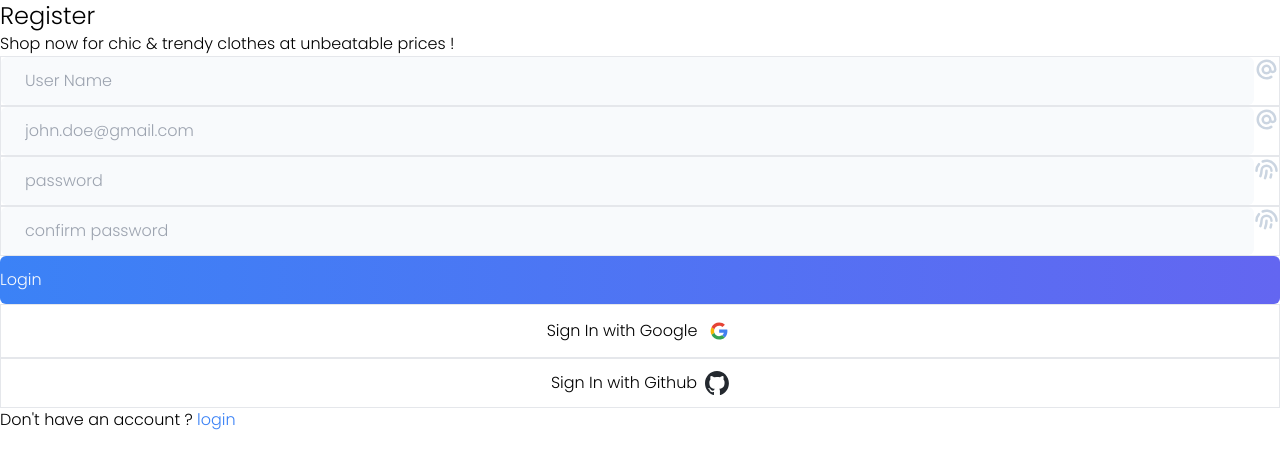
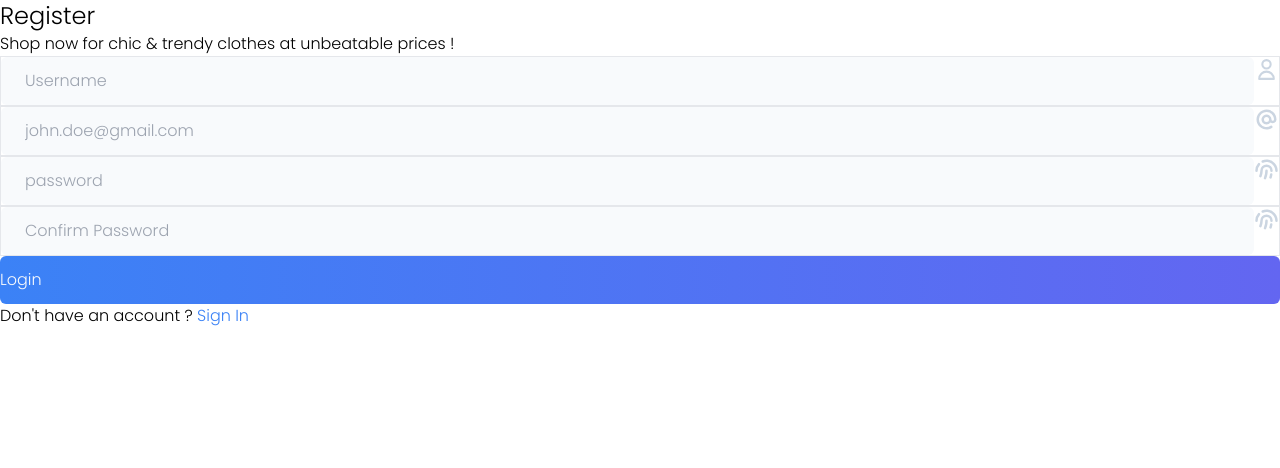
Before and after one commit to almacode1703/next-auth-app, a Next.js app: page /register in a window 1280 px wide. Shown: the top 468 px of the page. Built offline with nearby package versions, Linux system fonts and the light colour scheme.

Commit message:
Styling the Home Page

```diff
--- a/pages/layout/layout.js
+++ b/pages/layout/layout.js
@@ -9,7 +9,7 @@ export default function Layout({ children }) {
                     <div className= {styles.loginImage}></div>
                 </div>
                 <div className='right flex flex-col justify-evenly '>
-                    <div className='text-center py-10 bg-slate-50'>
+                    <div className='text-center py-10'>
                         {children}
                     </div>
                 </div>
--- a/pages/login/index.jsx
+++ b/pages/login/index.jsx
@@ -50,7 +50,7 @@ export default function Login() {
                         <button type="button" >Sign In with Github</button>
                         <Image src={gitImg} width="24" height="20" />
                     </div>
-                    <p className="text-center text-gray">Don't have an account ? <Link href={'/register'} className={styles.sign_up_link}>Sign Up</Link></p>
+                    <p className="text-center text-gray-400">Don't have an account ? <Link href={'/register'} className={styles.sign_up_link}>Sign Up</Link></p>
                 </form>
             </section>
         </Layout>
--- a/pages/register/index.jsx
+++ b/pages/register/index.jsx
@@ -5,12 +5,10 @@ import Head from "next/head";
 import Layout from "../layout/layout";
 import styles from "../../styles/form.module.css";
 import Image from "next/image";
-import gitImg from "../../public/assets/github-mark.svg";
-import googleImg from "../../public/assets/google-logo.svg";
-import { HiAtSymbol, HiFingerPrint } from "react-icons/hi";
+import { HiAtSymbol, HiFingerPrint, HiOutlineUser } from "react-icons/hi";
 
 export default function Register() {
-  const [show, setShow] = useState(false);
+  const [show, setShow] = useState({password:false, cpassword:false});
   return (
     <Layout>
       <Head>
@@ -28,11 +26,11 @@ export default function Register() {
             <input
               type="text"
               name="username"
-              placeholder="User Name"
+              placeholder="Username"
               className={styles.input_text}
             />
             <span className="icon flex items-center px-4" id="emailSymbol">
-              <HiAtSymbol size={25} />
+              <HiOutlineUser size={25} />
             </span>
           </div>
           <div className={styles.input_group}>
@@ -48,14 +46,14 @@ export default function Register() {
           </div>
           <div className={styles.input_group}>
             <input
-              type={`${show ? "text" : "password"}`}
+              type={`${show.password ? "text" : "password"}`}
               name="password"
               placeholder="password"
               className={styles.input_text}
             />
             <span
               className="icon flex items-center px-4"
-              onClick={() => setShow(!show)}
+              onClick={() => setShow({...show,password:!show.password})}
               id="fingerPrint"
             >
               <HiFingerPrint size={25} />
@@ -63,14 +61,14 @@ export default function Register() {
           </div>
           <div className={styles.input_group}>
             <input
-              type={`${show ? "text" : "password"}`}
-              name="password"
-              placeholder="confirm password"
+              type={`${show.cpassword ? "text" : "password"}`}
+              name="cpassword"
+              placeholder="Confirm Password"
               className={styles.input_text}
             />
             <span
               className="icon flex items-center px-4"
-              onClick={() => setShow(!show)}
+              onClick={() => setShow({...show, cpassword:!show.cpassword})}
               id="fingerPrint"
             >
               <HiFingerPrint size={25} />
@@ -79,18 +77,10 @@ export default function Register() {
           <div className={styles.input_button}>
             <button type="submit">Login</button>
           </div>
-          <div className={styles.input_button_custom}>
-            <button type="button">Sign In with Google</button>
-            <Image src={googleImg} width="28" height="28" />
-          </div>
-          <div className={styles.input_button_custom}>
-            <button type="button">Sign In with Github</button>
-            <Image src={gitImg} width="24" height="20" />
-          </div>
-          <p className="text-center text-gray">
+          <p className="text-center text-gray-400">
             Don't have an account ?{" "}
             <Link href={"/login"} className={styles.sign_up_link}>
-              login
+              Sign In
             </Link>
           </p>
         </form>
```
Also changed, not shown: pages/index.js (deleted, +0 -21 lines), pages/index.jsx (added, +53 -0 lines).
